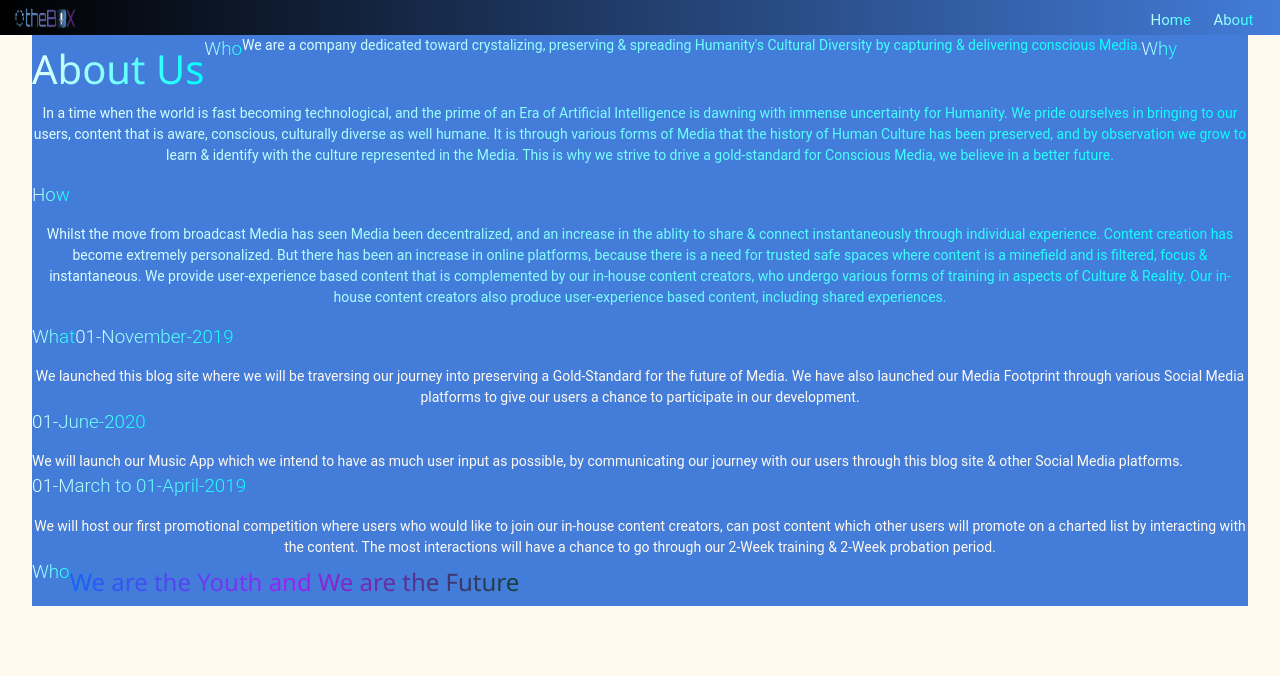
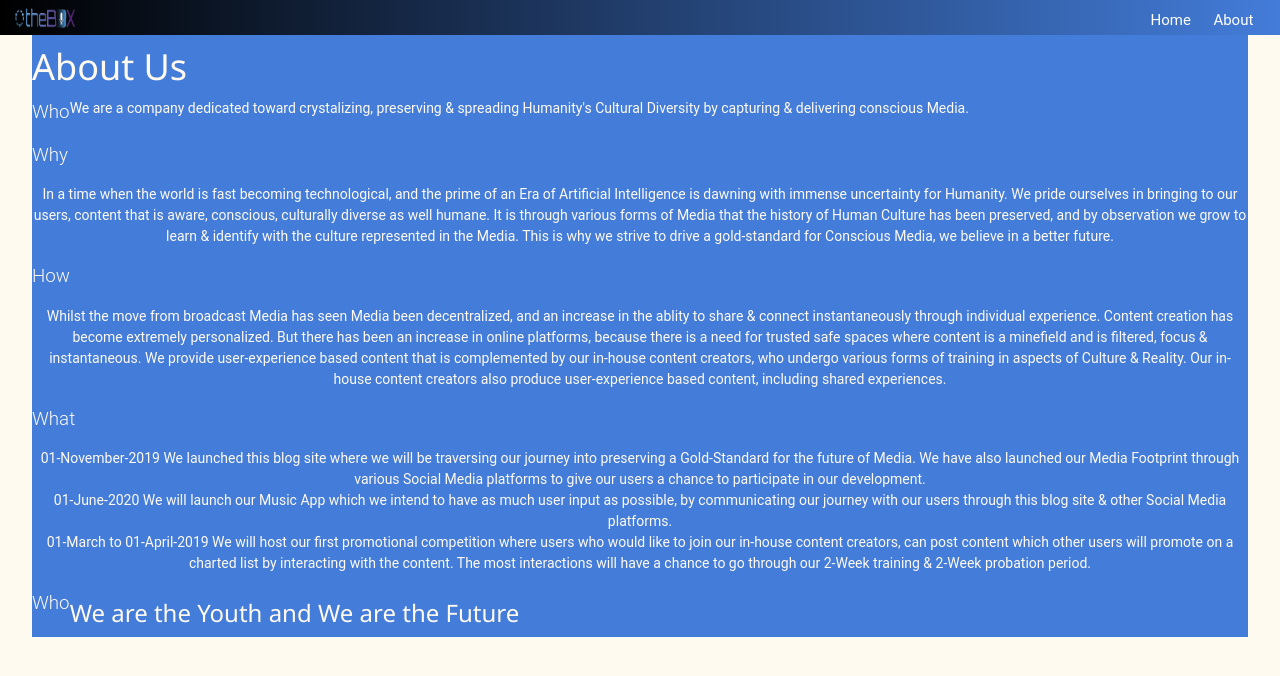
Before and after one commit to Smangaliso007/Blogger, a Django app: page /about in a window 1280 px wide. Shown: the top 676 px of the page. Run offline with Django 3.2, Linux system fonts and the light colour scheme; some libraries are stand-ins or nearby versions.

Commit message:
Too many things could be worng

```diff
--- a/blog/static/css/box-blog.css
+++ b/blog/static/css/box-blog.css
@@ -25,6 +25,7 @@
 #welcome_span {
   padding-bottom: 30px;
   text-align: center;
+  color: floralwhite;
 }
 
 #content_container > .row {
@@ -46,7 +47,9 @@
 
 #list_articles {
   margin-left: 5px;
-  padding-bottom: 5px;
+  margin-bottom: 10px;
+  background-color: #437cd9;
+  height: 120px;
   box-shadow: 3px 7px 10px black;
   overflow: scroll;
 }
@@ -67,45 +70,10 @@
     animation: fadeIn 2s ease-in-out;
 }
 
-h3 {
-    background: linear-gradient(to right, #1464F4,#A020F0, #174038);
-    -webkit-background-clip: text;
-    -webkit-text-fill-color: transparent;
-}
-
 #some_line {
     background: linear-gradient(to right, #1464F4,#A020F0, #1464F4);
     background: -webkit-linear-gradient(to right, #1464F4,#A020F0, #1464F4);
 
-}
-
-h1 {
-    font-size: 40px;
-    background: linear-gradient(to right, #E5FFFF, #00FFFF);
-    background: -webkit-linear-gradient(to right, #E5FFFF, #00FFFF);
-    -webkit-background-clip: text;
-    -webkit-text-fill-color: transparent;
-}
-
-h2 {
-  background: linear-gradient(to right, #E5FFFF, #00FFFF);
-  background: -webkit-linear-gradient(to right, #E5FFFF, #00FFFF);
-  -webkit-background-clip: text;
-  -webkit-text-fill-color: transparent;
-}
-
-p {
-    background: linear-gradient(to right, #E5FFFF, #00FFFF);
-    background: -webkit-linear-gradient(to right, #E5FFFF, #00FFFF);
-    -webkit-background-clip: text;
-    -webkit-text-fill-color: transparent;
-}
-
-li {
-    background: linear-gradient(to right, #E5FFFF, #00FFFF);
-    background: -webkit-linear-gradient(to right, #E5FFFF, #00FFFF);
-    -webkit-background-clip: text;
-    -webkit-text-fill-color: transparent;
 }
 
 .carousel-indicators li { visibility: hidden; }
--- a/blog/templates/blog/about.html
+++ b/blog/templates/blog/about.html
@@ -5,15 +5,18 @@
 {% block body %}
 
 <div class="container-fluid" style="width: 95%;text-align: center;background-color: #437cd9;color: floralwhite;">
+  <!-- Header Row  -->
   <div class="row">
     <h1>About Us</h1>
-    <hr>
+  </div>
+  <!-- What Who How Why All with Row Each? -->
+  <div class="row">
     <p class="lead">Who</p>
     <br>
     <p>We are a company dedicated toward crystalizing, preserving & spreading Humanity's
       Cultural Diversity by capturing & delivering conscious Media. </p>
-    <br>
-    <br>
+  </div>
+  <div class="row">
     <p class="lead">Why</p>
     <br>
     <p>
@@ -25,8 +28,8 @@
       and by observation we grow to learn & identify with the culture represented in the Media.
       This is why we strive to drive a gold-standard for Conscious Media, we believe in a better
       future. </p>
-    <br>
-    <br>
+  </div>
+  <div class="row">
     <p class="lead">How</p>
     <br>
     <p>
@@ -39,31 +42,33 @@
       various forms of training in aspects of Culture & Reality.
       Our in-house content creators also produce user-experience based content, including shared experiences.
     </p>
-    <br>
-    <br>
+  </div>
+  <div class="row">
     <p class="lead">What</p>
     <br>
     <p>
-      <p class="lead">01-November-2019</p>
+      01-November-2019
       We launched this blog site where we will be traversing our journey into preserving a
       Gold-Standard for the future of Media.
       We have also launched our Media Footprint through various Social Media platforms to give our users a chance
       to participate in our development.
       <br>
-      <p class="lead">01-June-2020</p>
+      01-June-2020
       We will launch our Music App which we intend to have as much user input as possible, by communicating our journey
       with our users through this blog site & other Social Media platforms.
       <br>
-      <p class="lead">01-March to 01-April-2019</p>
+      01-March to 01-April-2019
       We will host our first promotional competition where users who would like to join our in-house content creators,
       can post content which other users will promote on a charted list by interacting with the content. The most
       interactions will have a chance to go through our 2-Week training & 2-Week probation period.
     </p>
-    <br>
-    <br>
+  </div>
+  <div class="row">
     <p class="lead">Who</p>
     <br>
     <h3>We are the Youth and We are the Future</h3>
+  </div>
+
   </div>
 </div>
 
--- a/blog/templates/blog/articles.html
+++ b/blog/templates/blog/articles.html
@@ -14,11 +14,11 @@
             <hr>
           </div>
         </div>
-        <div class="container">
+        <div class="container-fluid">
           {% for article in Articles %}
             <div class="row" id="list_articles">
               <div class="col-sm-4" style="padding: 0;">
-                <img src="{{ article.cover_art.url }}" alt="cover_art" height="150px" width="150px"/>
+                <img src="{{ article.cover_art.url }}" alt="cover_art" height="100px" width="100px"/>
               </div>
               <div class="col-sm-8">
                 <h4><a href="{% url 'articles' article.id %}">{{ article.Title }}</a></h4>
@@ -32,7 +32,7 @@
 
       </div>
       <!-- The DISPLAY for the Article Instances == Using VAR=CONTENT -->
-      <div class="col-lg-8" id="reader">
+      <div class="col-lg-8" id="reader" style="margin-top: 20px;margin-left: 25px;">
         <h1>{{ Content.Title }}</h1>
         <p class="lead">{{ Content.editors_note }}</p>
         <hr>
--- a/blog/templates/blog/index.html
+++ b/blog/templates/blog/index.html
@@ -14,7 +14,7 @@
   </div>
 </div>
 <!-- Content Tag -->
-<div class="container-fluid" id="content_container" style="width: 95%;">
+<div class="container-fluid" id="content_container" style="width: 95%;color: floralwhite;">
     {% for article in Articles %}
       <div class="row" style="margin-bottom: 10px;margin-top: 10px;background-color: #437cd9;">
         <!-- Image Block -->
```
